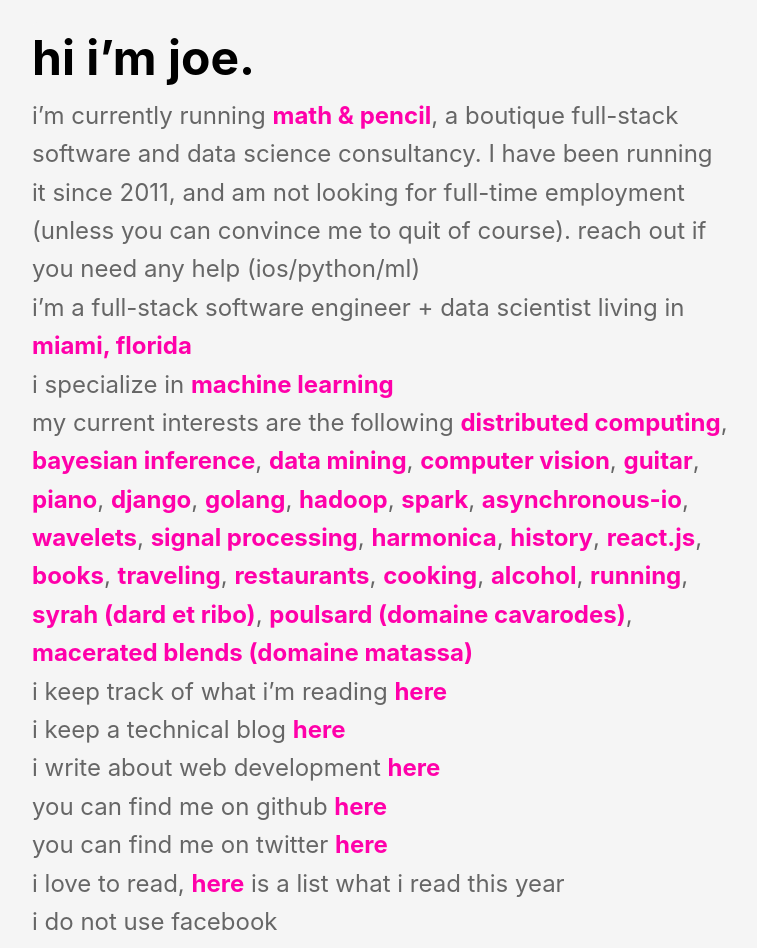
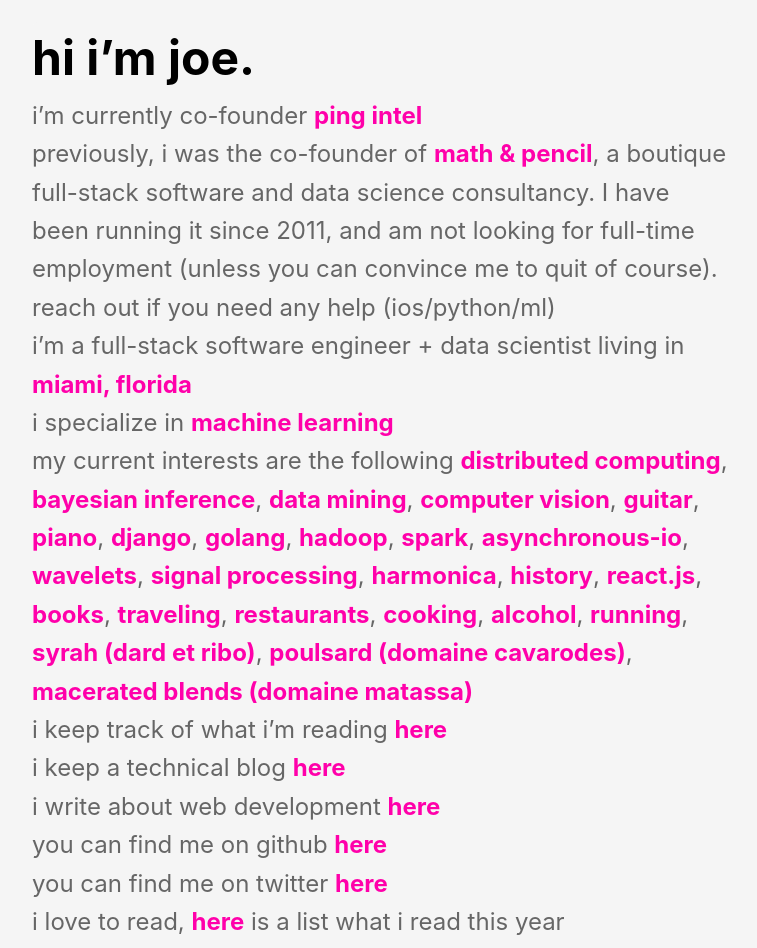
Before and after one commit to josephmisiti/josephmisitidotcom, a Next.js app: page / in a window 1280 px wide. Shown: the part 60-1008 px from the top of the page, without its empty margins (48-805 px from the left). Built offline with nearby package versions, Linux system fonts and the light colour scheme.

Commit message:
Update homepage with current venture (Ping Intel) and a stronger anti-Facebook statement.

```diff
--- a/src/app/page.tsx
+++ b/src/app/page.tsx
@@ -7,7 +7,11 @@
       <main className={styles.main}>
         <h1>hi i’m joe.</h1>
         <p>
-          i’m currently running{" "}
+          i’m currently co-founder{" "}
+          <a href="http://www.pingintel.com/">ping intel</a>
+        </p>
+        <p>
+          previously, i was the co-founder of{" "}
           <a href="http://www.mathandpencil.com/">math & pencil</a>, a boutique
           full-stack software and data science consultancy. I have been running
           it since 2011, and am not looking for full-time employment (unless you
@@ -111,7 +115,7 @@
           </a>{" "}
           is a list what i read this year
         </p>
-        <p>i do not use facebook</p>
+        <p>all facebook products are for assholes.</p>
         <p className={styles.italic}>
           if you need any data help, ios help, backend help, or have a good book
           recommendation, please contact me at{" "}
```
